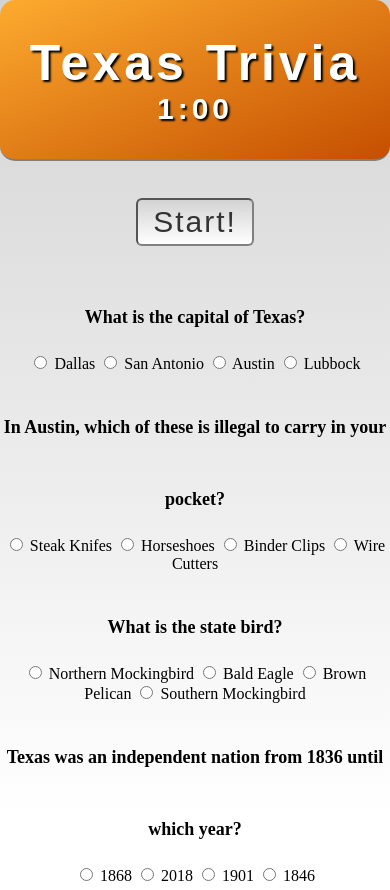
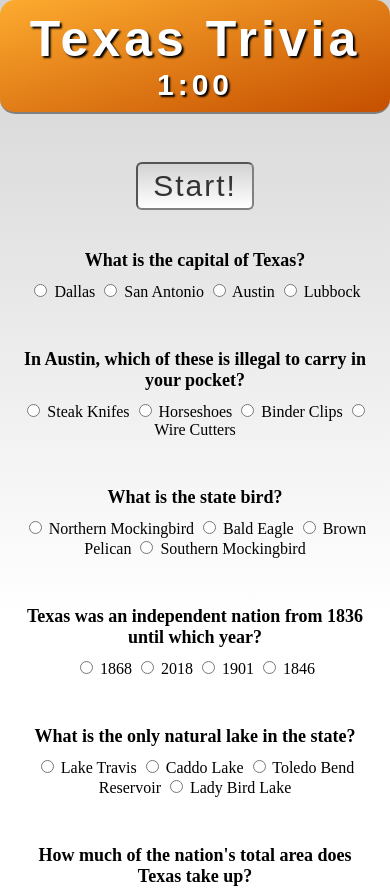
Before and after one commit to 1Cbondy1/Trivia-Game-Basic, a plain HTML site: page index.html in a window 390 px wide. Shown: the top 890 px of the page. Drawn offline with nearby package versions, Linux system fonts and the light colour scheme.

Commit message:
added mobile responsiveness

```diff
--- a/assets/css/style.css
+++ b/assets/css/style.css
@@ -5,7 +5,6 @@ body {
     background-size: auto;
 }
 header {
-    display: inline block;
     letter-spacing: 4px;
     color: white;
     /* text-shadow: nifty new css trick */
@@ -18,18 +17,21 @@ header {
     border-bottom: grey solid 2px;
     border-radius: 15px;
     width: 100%;
-    margin: 0px auto;
 }
 #time-remaining {
     font-weight: bold;
     font-size: 30px;
 }
 .question {
-    line-height: 4;
+    margin: auto;
+    width: 90%;
     font-size: 18px;
     font-weight: bold;
 }
-
+h1 {
+    padding: 0px;
+    margin: 10px;
+}
 .button {
     letter-spacing: 2px;
     font-family: 'Alegreya Sans', sans-serif;
@@ -42,10 +44,10 @@ header {
     border-right: grey solid 2px;
 }
 #done-button {
-    margin: 50px 0px 0px 0px;
+    margin: 0px 0px 60px 0px;
 }
 #start-button {
-    margin: 0px 0px 35px 0px;
+    margin: 0px 0px 40px 0px;
 }
 #restart-button {
     letter-spacing: 2px;
@@ -53,10 +55,15 @@ header {
     color: white;
     text-shadow: 2px 2px 2px black;
     background: linear-gradient(to bottom right, rgb(253, 171, 47), rgb(197, 79, 0));
-    margin: 30px 0px 100px 0px;
     font-size: 30px;
     padding: 5px 15px 5px 15px;
     border-radius: 6px;
     border-bottom: grey solid 2px;
     border-right: grey solid 2px;
 }
+form {
+    margin: auto;
+    margin-top: 10px;
+    margin-bottom: 30px;
+    width: 90%;
+}
```
Also changed, not shown: index.html (+1 -1 lines).
